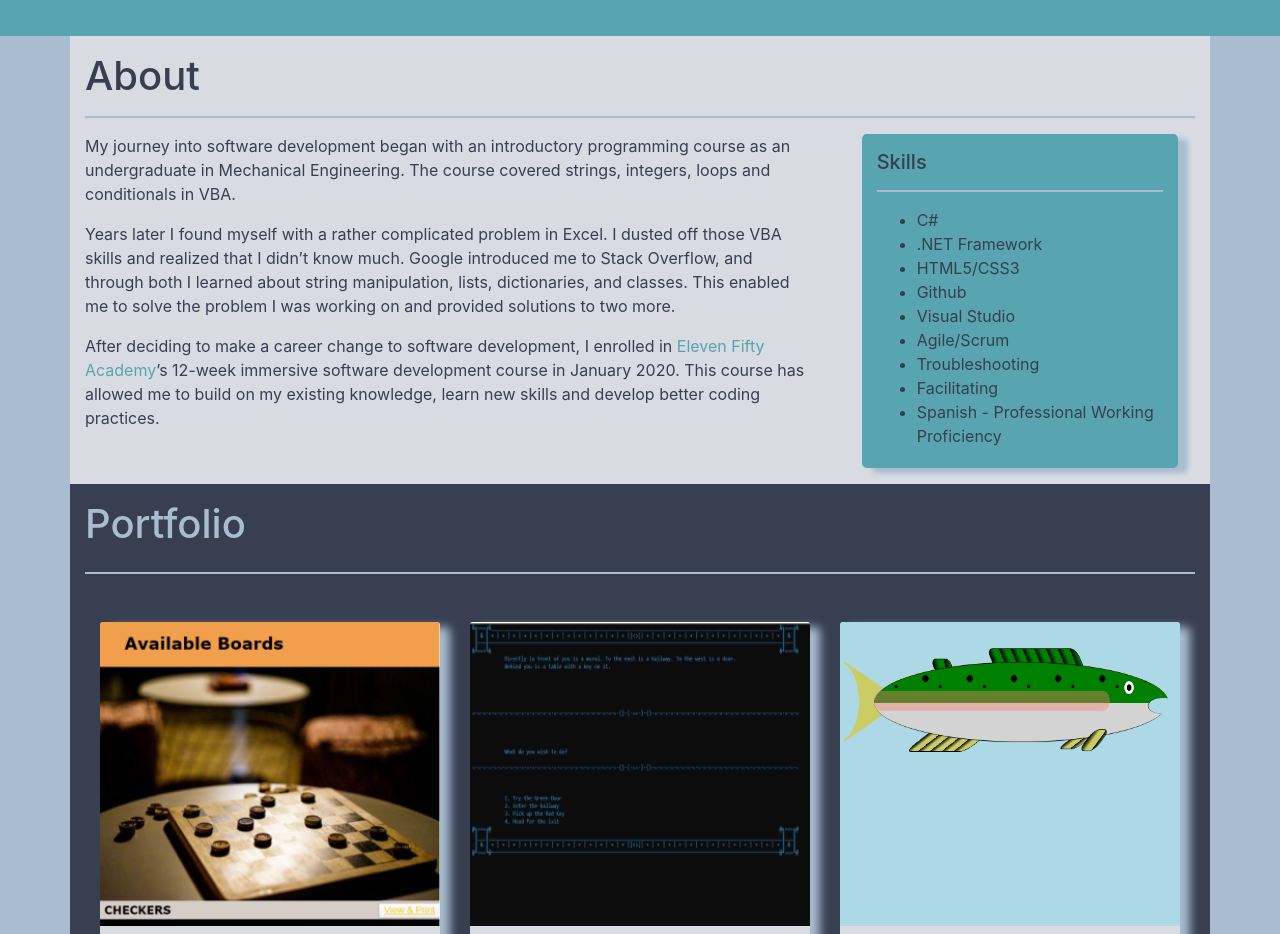
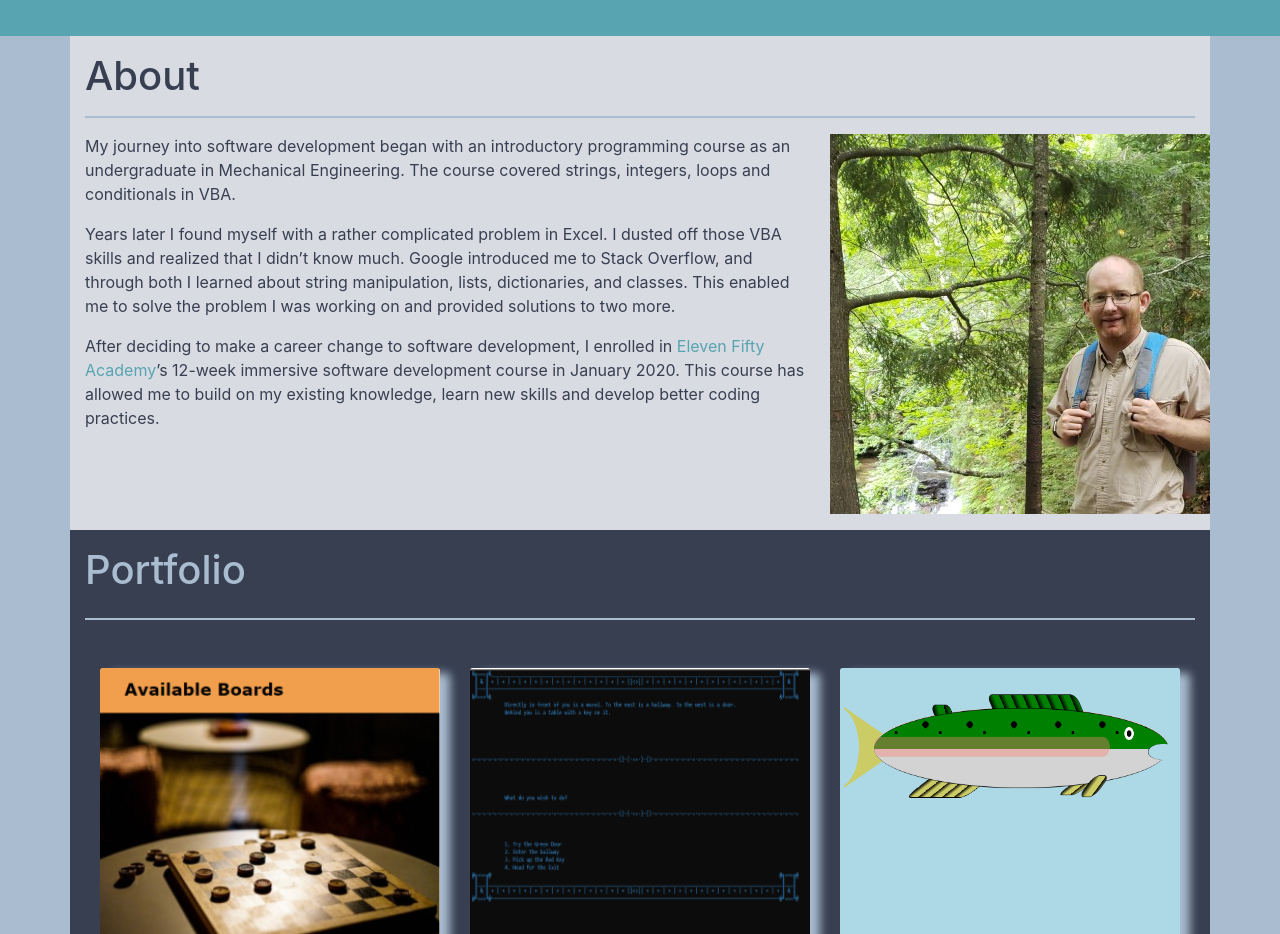
Before and after one commit to jhansen1344/portfolio, a plain HTML site: page index.html in a window 1280 px wide. Shown: the part 820-1754 px from the top of the page. Drawn offline with nearby package versions, Linux system fonts and the light colour scheme.

Commit message:
updated with picture

```diff
--- a/index.html
+++ b/index.html
@@ -64,23 +64,9 @@
 
       <!--Skills-->
       <div class="col-xs-12 col-sm-12 col-md-4" id="skills">
-          <div class="row justify-content-center">
-              <div class="col-xs-12 col-sm-12 col-md-10 rounded-lg padding" , id="tech-skills">
-                <h5>Skills</h5>
-                <hr>
-                <ul>
-                  <li>C#</li>
-                  <li>.NET Framework</li>
-                  <li>HTML5/CSS3</li>
-                  <li>Github</li>
-                  <li>Visual Studio</li>
-                  <li>Agile/Scrum</li>
-                  <li>Troubleshooting</li>
-                  <li>Facilitating</li>
-                  <li>Spanish - Professional Working Proficiency</li>
-                </ul>
-              </div>
-            </div>
+        <div class="row justify-content-center">
+          <img class="img-fluid" src="assets/photo2.jpg" alt="photo">
+        </div>
       </div>
     </div>
   </div>
--- a/main.css
+++ b/main.css
@@ -6,6 +6,14 @@ body,html {
     background-color: #A9BCD0;
     color:#373F51;
   }
+
+hr{
+    border-top: 2px solid #A9BCD0;
+}
+
+footer{
+    background-color:#1b1b1e;
+}
 
 .btn-outline-secondary{
     background-color:#D8DBE2;
@@ -37,8 +45,9 @@ body,html {
     margin:2rem;
 }
 
-hr{
-    border-top: 2px solid #A9BCD0;
+.img-fluid{
+    max-width: 100%;
+    height: auto;
 }
 
 #navigation-bar
@@ -64,14 +73,6 @@ hr{
 
 #skills{
     background-color: #D8DBE2;
-
-}
-
-#tech-skills{
-    background-color:#58A4b0;
-    padding-bottom: 0.25rem;
-    box-shadow: 10px 5px 5px #A9BCD0;
-
 }
 
 #portfolio{
@@ -90,7 +91,3 @@ hr{
     background-color:#373F51;
     color:#A9BCD0;
 }
-
-footer{
-    background-color:#1b1b1e;
-}
```
Also changed, not shown: assets/photo2.jpg (added).
